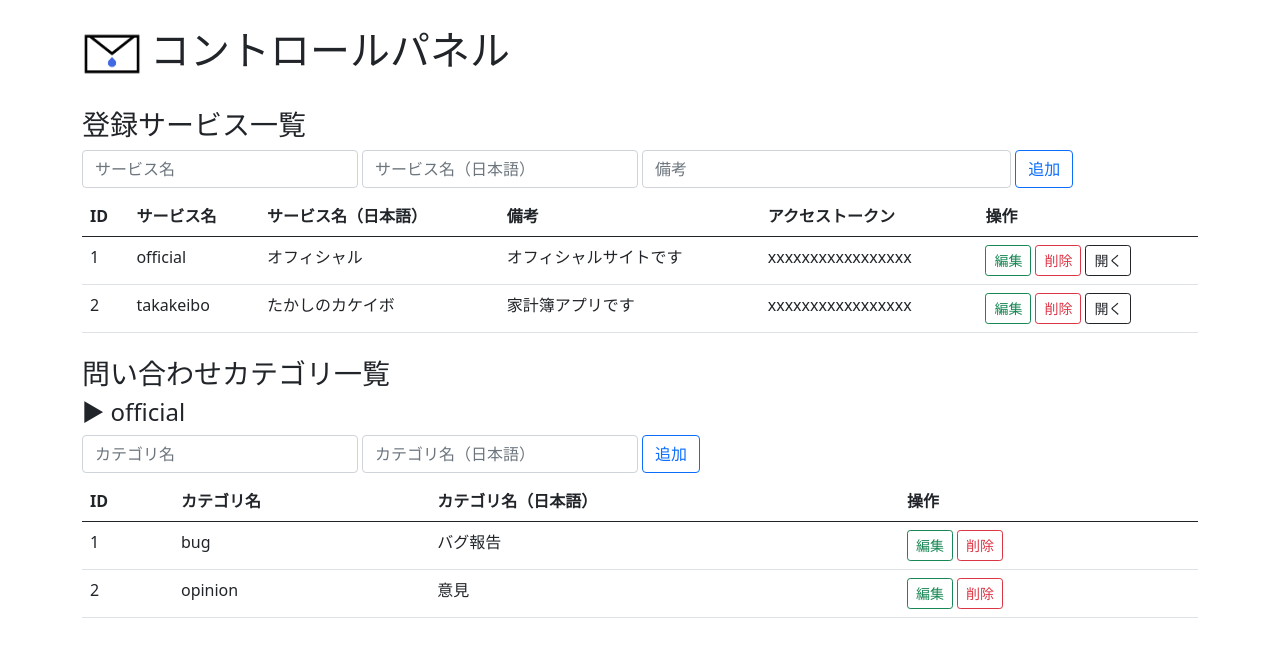
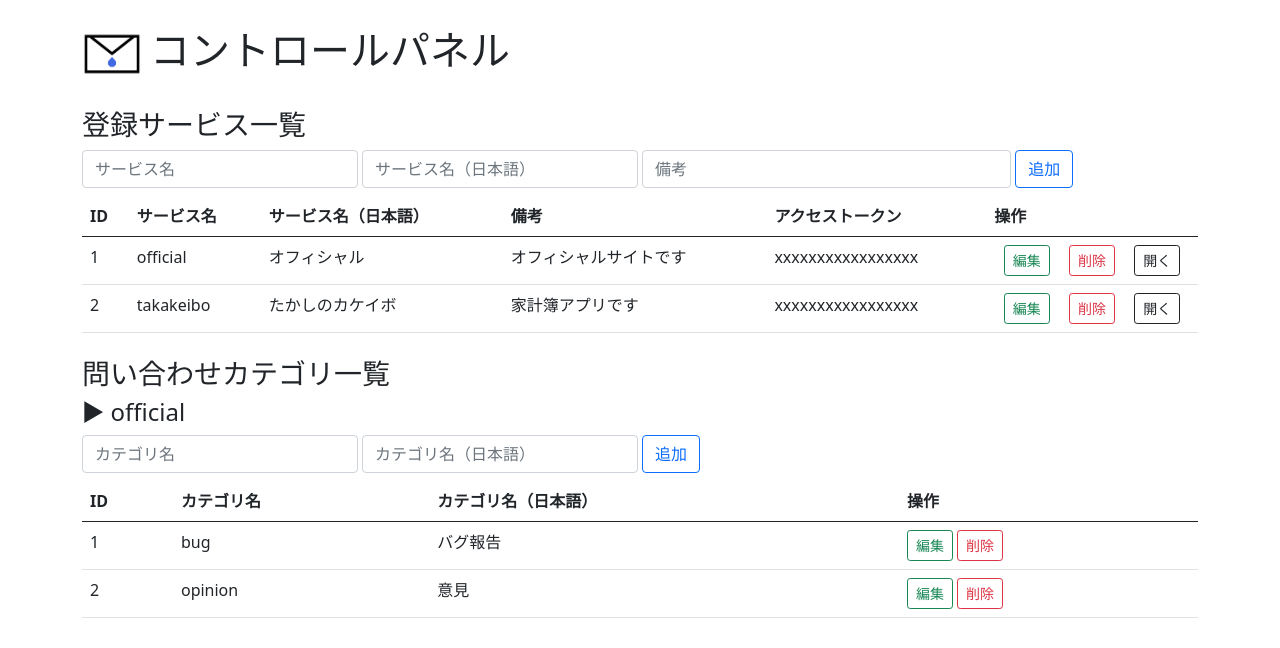
Before and after one commit to uyupun-archive/regret, a Next.js app in the folder cpanel/: page / in a window 1280 px wide. Shown: the top 648 px of the page. Built offline with nearby package versions, Linux system fonts and the light colour scheme.

Commit message:
Modify design

```diff
--- a/cpanel/src/pages/index.tsx
+++ b/cpanel/src/pages/index.tsx
@@ -107,9 +107,11 @@ const Index = () => {
                       <td>{service.description}</td>
                       <td>{service.access_token}</td>
                       <td>
-                        <button type="button" className="btn btn-outline-success btn-sm" onClick={() => {editService(service)}}>編集</button>
-                        <button type="button" className="btn btn-outline-danger btn-sm ms-1">削除</button>
-                        <button type="button" className="btn btn-outline-dark btn-sm ms-1">開く</button>
+                        <div className="d-flex justify-content-around">
+                          <button type="button" className="btn btn-outline-success btn-sm" onClick={() => {editService(service)}}>編集</button>
+                          <button type="button" className="btn btn-outline-danger btn-sm">削除</button>
+                          <button type="button" className="btn btn-outline-dark btn-sm">開く</button>
+                        </div>
                       </td>
                     </tr>
                   }
```
